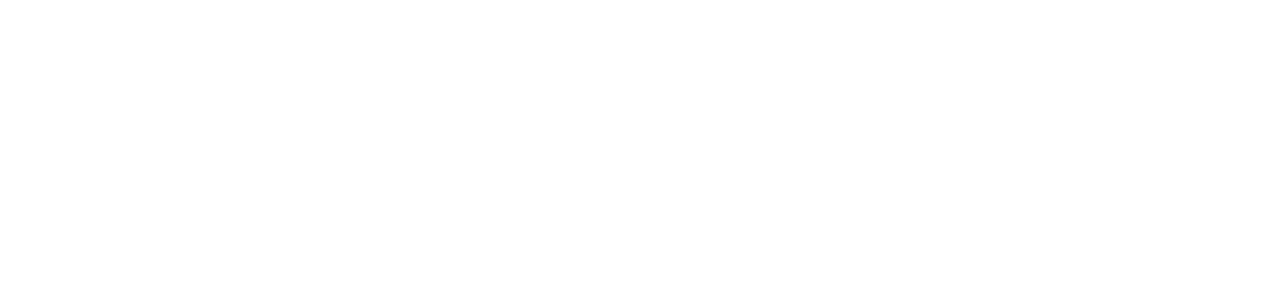
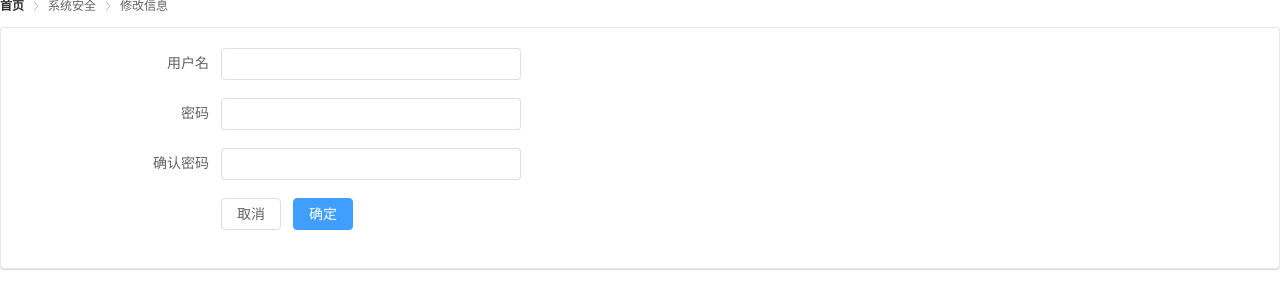
Before and after one commit to 1csbeginner/RestaurantManagementSystem, a Vue app in the folder frontend/: page /info in a window 1280 px wide. Before the commit this address had no page. Shown: the top 308 px of the page. Built offline with nearby package versions, Linux system fonts and the light colour scheme; sample sign-in values are in the browser's storage.

Commit message:
系统安全模块结束

```diff
--- a/frontend/src/components/Home.vue
+++ b/frontend/src/components/Home.vue
@@ -71,9 +71,9 @@
                 <el-icon><avatar /></el-icon>
                   用户管理
               </el-menu-item>
-              <el-menu-item index="/password" >
+              <el-menu-item index="/info" >
                 <el-icon><key /></el-icon>
-                  修改密码
+                  修改信息
               </el-menu-item>
             </el-sub-menu>
           </el-menu>
--- a/frontend/src/components/Login.vue
+++ b/frontend/src/components/Login.vue
@@ -160,13 +160,16 @@ export default {
         if (valid) {
           const {data : res} = await this.$http.post("user/list/1/9999", this.loginForm);
           console.log(res);
-          if(res.data.total === 1){
+          //同时验证用户名和密码（因为模糊匹配会导致只要用户名正确就可以登录）
+          if(res.data.total === 1 && res.data.records[0].password === this.loginForm.password && res.data.records[0].name === this.loginForm.name){
             ElMessage({
               message: '登陆成功',
               type: 'success',
             })
             //保存登录状态
+            window.sessionStorage.setItem("id", res.data.records[0].id);
             window.sessionStorage.setItem("name", this.loginForm.name);
+            window.sessionStorage.setItem("password", this.loginForm.password);
             window.sessionStorage.setItem("isLogin", 'true');
             //跳转到首页
             this.$router.push("/home");
--- a/frontend/src/components/Welcome.vue
+++ b/frontend/src/components/Welcome.vue
@@ -5,17 +5,20 @@
 </template>
 
 <script>
+
 export default {
   data() {
     return {
       isManager: null,
       isVip: null,
-      name: null
+      name: null,
+      id: null
     };
   },
   async created() {
     // 获取 sessionStorage 中的用户名
     this.name = sessionStorage.getItem('name');
+    console.log(this.name);
 
     // 判断用户名是否存在
     if (this.name) {
--- /dev/null
+++ b/frontend/src/components/info/Info.vue
@@ -0,0 +1,156 @@
+<template>
+  <!--面包屑导航区域-->
+  <el-breadcrumb :separator-icon="ArrowRight">
+    <el-breadcrumb-item :to="{ path: '/home' }">首页</el-breadcrumb-item>
+    <el-breadcrumb-item>系统安全</el-breadcrumb-item>
+    <el-breadcrumb-item>修改信息</el-breadcrumb-item>
+  </el-breadcrumb>
+
+  <!--卡片视图-->
+  <el-card>
+    <el-row :gutter="20">
+      <el-col :span="4">
+        <el-form
+          ref="modifyFormRef"
+          style="width: 500px;"
+          :model="modifyForm"
+          :rules="modifyFormRules"
+          label-width="200px"
+          status-icon
+        >
+          <el-form-item label="用户名" prop="name">
+            <el-input v-model="modifyForm.name" />
+          </el-form-item>
+          <el-form-item label="密码" prop="password">
+            <el-input type="password" v-model="modifyForm.password" />
+          </el-form-item>
+          <el-form-item label="确认密码" prop="confirmPassword">
+            <el-input type="password" v-model="modifyForm.confirmPassword" />
+          </el-form-item>
+          <el-form-item class="dialog-footer">
+            <el-button @click="reset">取消</el-button>
+            <el-button type="primary" @click="modifyUser">确定</el-button>
+          </el-form-item>
+        </el-form>
+      </el-col>
+    </el-row>
+  </el-card>
+</template>
+
+<script lang="ts" setup>
+import { ref, onMounted } from 'vue'; // 导入 Vue 的功能
+import { ArrowRight } from '@element-plus/icons-vue'; // 导入图标
+import { ElMessage } from 'element-plus'; // 导入 ElMessage
+import axios from 'axios'; // 导入 axios
+import { s } from 'vite/dist/node/types.d-aGj9QkWt';
+import router from '@/router';
+
+// 使用 ref 来定义响应式数据
+const queryInfo = ref({
+  query: '',
+});
+const modifyForm = ref({
+  id: Number(sessionStorage.getItem('id')),
+  name: sessionStorage.getItem('name'),
+  password: sessionStorage.getItem('password'),
+  confirmPassword: sessionStorage.getItem('password'),
+});
+const modifyFormRef = ref(null); // 表单引用
+
+// 检查用户名是否存在
+const checkUserNameExists = async (name: string): Promise<boolean> => {
+  const { data: res } = await axios.post('user/list/1/9999', { name });
+  return res.data.records.length != 0 && res.data.records[0].name === name;
+};
+
+// 用户名验证
+const validateUserName = async (rule: any, value: string, callback: Function) => {
+  if (value && !value.trim() || value === modifyForm.value.name) {  // 如果用户名为空，跳过验证
+    callback();
+    return;
+  }
+
+  try {
+    const exists = await checkUserNameExists(value);
+    if (exists) {
+      callback(new Error('用户名已存在'));
+    } else {
+      callback();
+    }
+  } catch (error) {
+    console.error(error);
+    callback(new Error('检查用户名时出错'));
+  }
+};
+
+// 确认密码验证
+const confirmPasswordValidator = (rule: any, value: string, callback: Function) => {
+  if (value && value !== modifyForm.value.password) {  // 只有当密码有值时才验证
+    callback(new Error('两次输入的密码不一致'));
+  } else {
+    callback();
+  }
+};
+
+// 表单验证规则
+const modifyFormRules = ref({
+  name: [
+    { required: false, message: '请输入用户名', trigger: 'blur' },
+    { validator: validateUserName, trigger: 'blur' },
+  ],
+  password: [
+    { required: false, message: '请输入密码', trigger: 'blur' },
+  ],
+  confirmPassword: [
+    { required: false, message: '请输入确认密码', trigger: 'blur' },
+    { validator: confirmPasswordValidator, trigger: 'blur' },
+  ],
+});
+
+
+const modifyUser = async () => {
+  try {
+    // 校验表单
+    await modifyFormRef.value.validate();
+
+    const formData = { ...modifyForm.value };
+
+    // 删除 confirmPassword 字段，避免传递到后台
+    delete formData.confirmPassword;
+
+    // 获取用户 ID
+    formData.id = Number(sessionStorage.getItem('id'));
+    if (formData.id === null) {
+      ElMessage.error('用户不存在');
+      return;
+    }
+
+    // 发送请求到后端修改用户信息
+    const { data: res } = await axios.post('/user/upd-one-user', formData);
+
+    if (res.message === '修改用户信息成功！') {
+      ElMessage.success('修改成功！');
+      sessionStorage.setItem('name', formData.name);
+    } else {
+      console.error(res.message);
+      ElMessage.error('修改失败！');
+    }
+  } catch (error) {
+    console.error(error);
+    ElMessage.error('修改失败！');
+  }
+};
+
+// 重置表单
+const reset = () => {
+  modifyForm.value = {
+    id: Number(sessionStorage.getItem('id')),
+    name: sessionStorage.getItem('name'),
+    password: sessionStorage.getItem('password'),
+    confirmPassword: sessionStorage.getItem('password'),
+  };
+  router.push('/home');
+};
+</script>
+
+<style lang="less" scoped></style>
--- a/frontend/src/router/index.js
+++ b/frontend/src/router/index.js
@@ -3,6 +3,7 @@ import Login from '../components/Login.vue'
 import Home from '../components/Home.vue'
 import Welcome from '../components/Welcome.vue'
 import Users from '../components/users/Users.vue'
+import Info from '../components/info/Info.vue'
 
 const router = createRouter({
   history: createWebHistory(import.meta.env.BASE_URL),
@@ -14,7 +15,8 @@ const router = createRouter({
       redirect:'/welcome',
        children: [
       {path : '/welcome', component: Welcome},
-      {path : '/users', component: Users}
+      {path : '/users', component: Users},
+      {path : '/info', component: Info}
       ]
     }
   ],
```
Also changed, not shown: frontend/src/components/users/Users.vue (+102 -10 lines).
